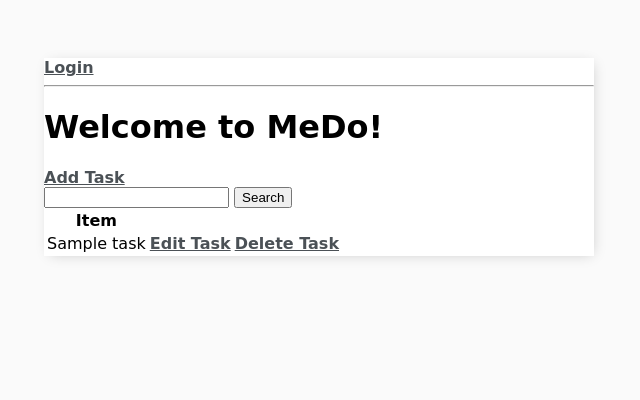
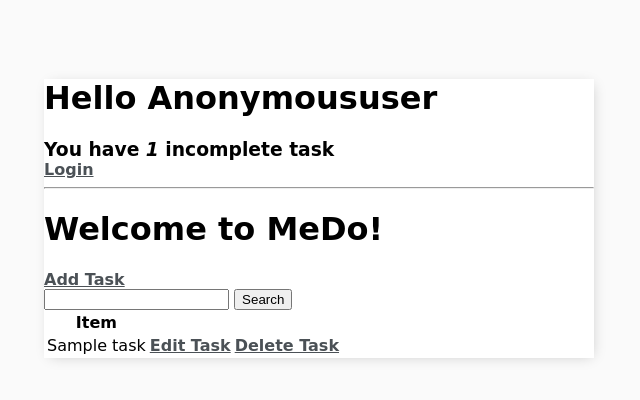
Before and after one commit to Rezurgat/MeDO, a Django app: template MeDO/todo/templates/todo/task_list.html in a window 1280 px wide. Shown: the top 400 px of the page, without its empty margins (321-961 px from the left). Run offline with Django 4.2, Linux system fonts and the light colour scheme; tables that the repository leaves empty hold one stand-in row (values such as "Sample post"); the template is opened without the code that fills it: values that come from a table or form of the project are taken from there, most other values are stand-ins (such as "Sample title", 1, 10 or a date in 2020); some web fonts are replaced.

Commit message:
Refactoring task_list.html

```diff
--- a/MeDO/todo/templates/todo/task_list.html
+++ b/MeDO/todo/templates/todo/task_list.html
@@ -1,12 +1,21 @@
 {% extends 'todo/main.html' %}
 {% block content %}
 
-{% if request.user.is_authenticated %}
-    <p>{{request.user}}</p>
-    <a href="{% url 'logout' %}">Logout</a>
-{% else %}
-<a href="{% url 'login' %}">Login</a>
-{% endif %}
+<div class="header-bar">
+    <div>
+        <h1>Hello {{request.user|title}}</h1>
+         <h3 style="margin:0">You have <i>{{count}}</i> incomplete task{{ count|pluralize:"s" }}</h3>
+    </div>
+    {% if request.user.is_authenticated %}
+    <a href="{% url 'logout' %}">Logout</a> {% else %}
+    <a href="{% url 'login' %}">Login</a> {% endif %}
+
+
+</div>
+
+
+
+
 <hr>
 <h1>Welcome to MeDo!</h1>
 <a href="{% url 'task-create' %}">Add Task</a>
```
